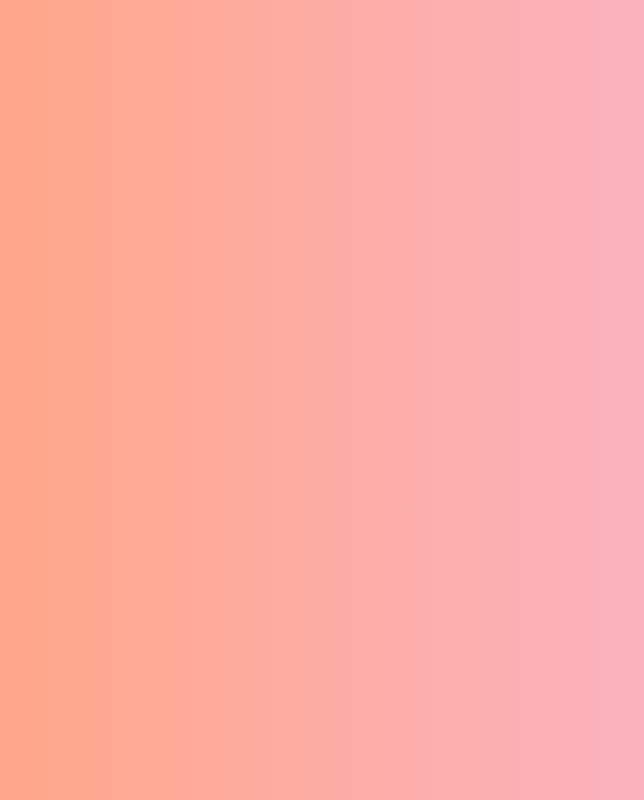
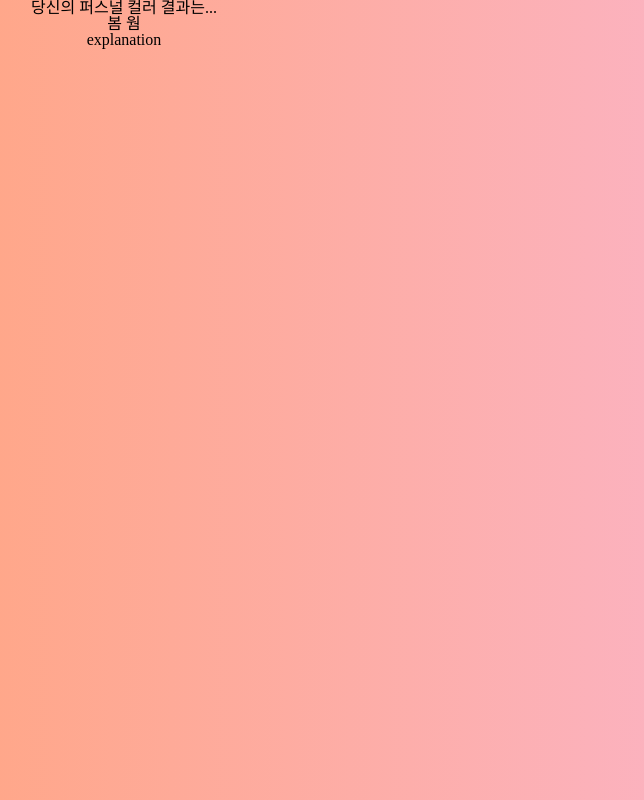
Before and after one commit to richcire/personal-color-selfcheck, a React (Create React App) app: page /1 in a window 1280 px wide. Shown: the whole page, without its empty margins (516-1160 px from the left). Built offline with nearby package versions, Linux system fonts and the light colour scheme.

Commit message:
build result page

```diff
--- a/src/pages/MainPage.tsx
+++ b/src/pages/MainPage.tsx
@@ -64,7 +64,7 @@ function MainPage() {
       setQuestionIdx(nextQuestionIdx as questionIdxType);
     } else {
       console.log(nextQuestionIdx);
-      navigate(nextQuestionIdx);
+      navigate(`/${nextQuestionIdx}`);
     }
   };
 
--- a/src/pages/ResultPage.tsx
+++ b/src/pages/ResultPage.tsx
@@ -1,5 +1,25 @@
+import { useParams } from "react-router-dom";
+import styled from "styled-components";
+
+const Intro = styled.h2``;
+const Result = styled.div``;
+const Explanation = styled.div``;
+
+const CardContainer = styled.div``;
+const Card = styled.div``;
+
 function ResultPage() {
-  return null;
+  const { result } = useParams();
+
+  return (
+    <>
+      <Intro>당신의 퍼스널 컬러 결과는...</Intro>
+      <Result>봄 웜</Result>
+      <Explanation>explanation</Explanation>
+
+      <CardContainer></CardContainer>
+    </>
+  );
 }
 
 export default ResultPage;
```
